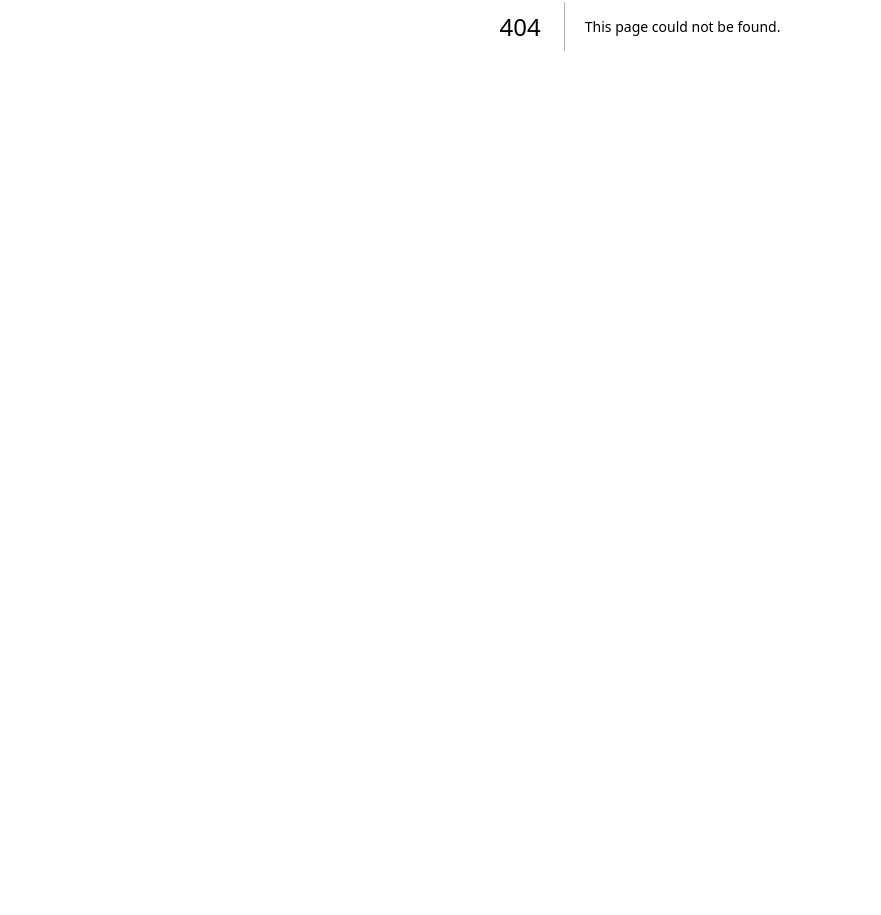
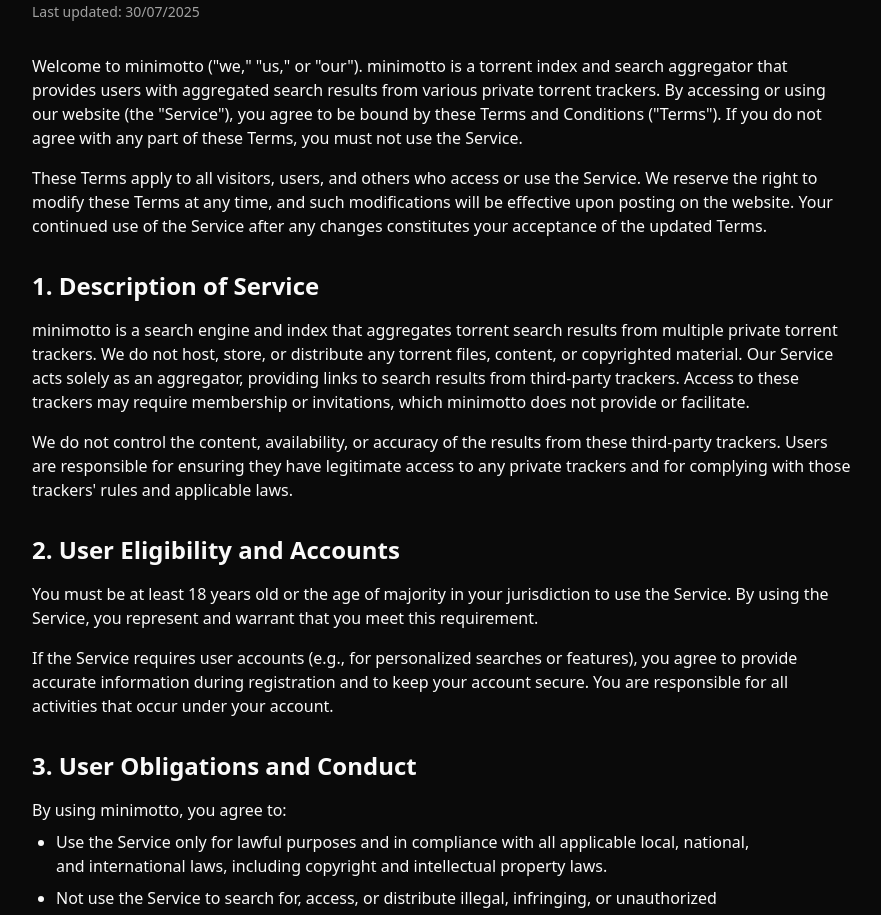
Before and after one commit to tushgaurav/minimotto, a Next.js app in the folder apps/webapp/: page /terms in a window 1280 px wide. Before the commit this address had no page. Shown: the part 374-1289 px from the top of the page, without its empty margins (0-881 px from the left). Before the commit the page ends 800 px from the top, so only its background shows below. Built offline with nearby package versions, Linux system fonts and the light colour scheme.

Commit message:
feat: add terms page

```diff
--- a/apps/webapp/app/(app)/docs/page.tsx
+++ b/apps/webapp/app/(app)/docs/page.tsx
@@ -1,5 +1,5 @@
 import type { Metadata } from "next";
-import { PageTitle, Paragraph } from "@/components/shared/page";
+import { Page, PageTitle, Paragraph } from "@/components/shared/page";
 
 export const metadata : Metadata = {
     title: "Docs"
@@ -7,7 +7,7 @@
 
 export default function DocsPage() {
   return (
-    <div>
+    <Page>
       <PageTitle>Docs</PageTitle>
 
       <Paragraph>
@@ -29,6 +29,6 @@
         guide which will walk you through the basics of setting up and using our
         platform effectively.
       </Paragraph>
-    </div>
+    </Page>
   );
 }
--- /dev/null
+++ b/apps/webapp/app/(app)/terms/page.tsx
@@ -0,0 +1,211 @@
+import type { Metadata } from "next";
+import { Page, PageTitle, Paragraph, Subtitle } from "@/components/shared/page";
+
+export const metadata: Metadata = {
+  title: "Terms of Service | minimotto",
+};
+
+export default function TermsPage() {
+  return (
+    <Page>
+      <PageTitle>Terms of Service</PageTitle>
+      <h2 className="text-sm text-muted-foreground">Last updated: 30/07/2025</h2>
+
+      <Paragraph className="mt-6">
+        Welcome to minimotto ("we," "us," or "our"). minimotto is a torrent
+        index and search aggregator that provides users with aggregated search
+        results from various private torrent trackers. By accessing or using our
+        website (the "Service"), you agree to be bound by these Terms and
+        Conditions ("Terms"). If you do not agree with any part of these Terms,
+        you must not use the Service.
+      </Paragraph>
+      <Paragraph>
+        These Terms apply to all visitors, users, and others who access or use
+        the Service. We reserve the right to modify these Terms at any time, and
+        such modifications will be effective upon posting on the website. Your
+        continued use of the Service after any changes constitutes your
+        acceptance of the updated Terms.
+      </Paragraph>
+
+      <Subtitle>1. Description of Service</Subtitle>
+      <Paragraph>
+        minimotto is a search engine and index that aggregates torrent search
+        results from multiple private torrent trackers. We do not host, store,
+        or distribute any torrent files, content, or copyrighted material. Our
+        Service acts solely as an aggregator, providing links to search results
+        from third-party trackers. Access to these trackers may require
+        membership or invitations, which minimotto does not provide or
+        facilitate.
+      </Paragraph>
+      <Paragraph>
+        We do not control the content, availability, or accuracy of the results
+        from these third-party trackers. Users are responsible for ensuring they
+        have legitimate access to any private trackers and for complying with
+        those trackers' rules and applicable laws.
+      </Paragraph>
+
+      <Subtitle>2. User Eligibility and Accounts</Subtitle>
+      <Paragraph>
+        You must be at least 18 years old or the age of majority in your
+        jurisdiction to use the Service. By using the Service, you represent and
+        warrant that you meet this requirement.
+      </Paragraph>
+      <Paragraph>
+        If the Service requires user accounts (e.g., for personalized searches
+        or features), you agree to provide accurate information during
+        registration and to keep your account secure. You are responsible for
+        all activities that occur under your account.
+      </Paragraph>
+
+      <Subtitle>3. User Obligations and Conduct</Subtitle>
+      <Paragraph>By using minimotto, you agree to:</Paragraph>
+      <ul className="list-disc pl-6 space-y-2 mb-6 max-w-[80ch]">
+        <li>
+          Use the Service only for lawful purposes and in compliance with all
+          applicable local, national, and international laws, including
+          copyright and intellectual property laws.
+        </li>
+        <li>
+          Not use the Service to search for, access, or distribute illegal,
+          infringing, or unauthorized content.
+        </li>
+        <li>
+          Not attempt to bypass, disable, or interfere with any security
+          features of the Service or third-party trackers.
+        </li>
+        <li>
+          Not use automated tools (e.g., bots, scrapers) to access or harvest
+          data from the Service without our prior written consent.
+        </li>
+        <li>
+          Not upload, post, or transmit any harmful content, such as viruses,
+          malware, or spam.
+        </li>
+        <li>
+          Respect the privacy and rights of others, including not sharing
+          personal information without consent.
+        </li>
+      </ul>
+      <Paragraph>
+        We do not endorse or guarantee the legality of any content indexed
+        through our Service. You are solely responsible for your use of the
+        aggregated results and any consequences arising from downloading or
+        sharing torrents.
+      </Paragraph>
+
+      <Subtitle>4. Intellectual Property</Subtitle>
+      <Paragraph>
+        The Service, including its design, text, graphics, logos, and software,
+        is owned by or licensed to minimotto and is protected by copyright,
+        trademark, and other intellectual property laws. You may not copy,
+        modify, distribute, or create derivative works based on the Service
+        without our express written permission.
+      </Paragraph>
+      <Paragraph>
+        minimotto does not claim ownership over any content from third-party
+        trackers. Any intellectual property rights in the aggregated search
+        results belong to their respective owners. If you believe any content
+        indexed by our Service infringes on your intellectual property rights,
+        please contact us at [insert contact email, e.g., legal@minimotto.com]
+        with details for review.
+      </Paragraph>
+
+      <Subtitle>5. Disclaimer of Warranties</Subtitle>
+      <Paragraph>
+        The Service is provided on an "as is" and "as available" basis. We make
+        no warranties, express or implied, regarding the accuracy, completeness,
+        reliability, or availability of the Service or any aggregated results.
+        We disclaim all warranties, including but not limited to implied
+        warranties of merchantability, fitness for a particular purpose, and
+        non-infringement.
+      </Paragraph>
+      <Paragraph>
+        We do not warrant that the Service will be uninterrupted, error-free, or
+        free from viruses or other harmful components. Your use of the Service
+        is at your own risk.
+      </Paragraph>
+
+      <Subtitle>6. Limitation of Liability</Subtitle>
+      <Paragraph>
+        To the fullest extent permitted by law, minimotto, its affiliates,
+        officers, directors, employees, and agents shall not be liable for any
+        direct, indirect, incidental, special, consequential, or punitive damages
+        of any kind arising from or related to your use of the Service, including
+        but not limited to loss of data, profits, business opportunities, or any
+        other damages whatsoever.
+      </Paragraph>
+      <Paragraph>
+        minimotto provides this Service free of charge and assumes no liability
+        whatsoever. Our total liability to you for any claim arising from these
+        Terms or the Service shall be zero ($0). You use the Service entirely at
+        your own risk and expense.
+      </Paragraph>
+      <Paragraph>
+        This complete exclusion of liability applies regardless of the cause of
+        action, whether in contract, tort, negligence, strict liability, or
+        otherwise, and even if we have been advised of the possibility of such
+        damages.
+      </Paragraph>
+
+      <Subtitle>7. Indemnification</Subtitle>
+      <Paragraph>
+        You agree to indemnify, defend, and hold harmless minimotto, its
+        affiliates, officers, directors, employees, and agents from any claims,
+        liabilities, damages, losses, and expenses (including reasonable
+        attorneys' fees) arising from or related to:
+      </Paragraph>
+      <ul className="list-disc pl-6 space-y-2 mb-6">
+        <li>Your violation of these Terms.</li>
+        <li>
+          Your use of the Service, including any content you access or share.
+        </li>
+        <li>
+          Your infringement of any third-party rights, including intellectual
+          property rights.
+        </li>
+      </ul>
+
+      <Subtitle>8. Termination</Subtitle>
+      <Paragraph>
+        We may terminate or suspend your access to the Service at any time,
+        without notice or liability, for any reason, including if we believe you
+        have violated these Terms or engaged in unlawful activity.
+      </Paragraph>
+      <Paragraph>
+        Upon termination, your right to use the Service will immediately cease,
+        and we may delete any associated data.
+      </Paragraph>
+
+      <Subtitle>9. Governing Law and Dispute Resolution</Subtitle>
+      <Paragraph>
+        These Terms shall be governed by the laws of [insert jurisdiction, e.g.,
+        the State of California, USA, without regard to its conflict of law
+        principles].
+      </Paragraph>
+      <Paragraph>
+        Any disputes arising from these Terms or the Service shall be resolved
+        exclusively in the courts located in [insert location, e.g., San
+        Francisco, California]. You agree to submit to the personal jurisdiction
+        of such courts.
+      </Paragraph>
+
+      <Subtitle>10. Changes to These Terms</Subtitle>
+      <Paragraph>
+        We may update these Terms from time to time. We will notify you of
+        significant changes by posting the new Terms on this page and updating
+        the "Last Updated" date. Your continued use of the Service after such
+        changes constitutes your acceptance.
+      </Paragraph>
+
+      <Subtitle>11. Contact Us</Subtitle>
+      <Paragraph>
+        If you have any questions about these Terms, please contact us at
+        minimotto@tushgaurav.in or via our contact form on the website.
+      </Paragraph>
+      <Paragraph>
+        By using minimotto, you acknowledge that you have read, understood, and
+        agree to these Terms and Conditions.
+      </Paragraph>
+    </Page>
+  );
+}
--- a/apps/webapp/components/shared/page.tsx
+++ b/apps/webapp/components/shared/page.tsx
@@ -1,6 +1,6 @@
 export function Page({ children, className }: { children: React.ReactNode, className?: string }) {
     return (
-        <main className={`p-4 px-8 w-full max-w-screen-xl mx-auto ${className}`}>
+        <main className={`p-4 px-8 w-full max-w-screen-xl mx-auto mb-10 ${className}`}>
             {children}
         </main>
     )
@@ -8,16 +8,24 @@
 
 export function PageTitle({ children }: { children: React.ReactNode }) {
     return (
-        <h1 className="text-4xl font-semibold mb-4">
+        <h1 className="text-4xl mt-4 font-semibold mb-4">
             {children}
         </h1>
     )
 }
 
-export function Paragraph({ children }: { children: React.ReactNode }) {
+export function Paragraph({ children, className }: { children: React.ReactNode, className?: string }) {
     return (
-        <p className="max-w-[80ch] py-2">
+        <p className={`max-w-[90ch] py-2 ${className}`}>
             {children}
         </p>
     )
 }
+
+export function Subtitle({ children, className }: { children: React.ReactNode, className?: string }) {
+    return (
+        <h2 className={`text-2xl font-semibold mb-2 mt-6 ${className}`}>
+            {children}
+        </h2>
+    )
+}
```
